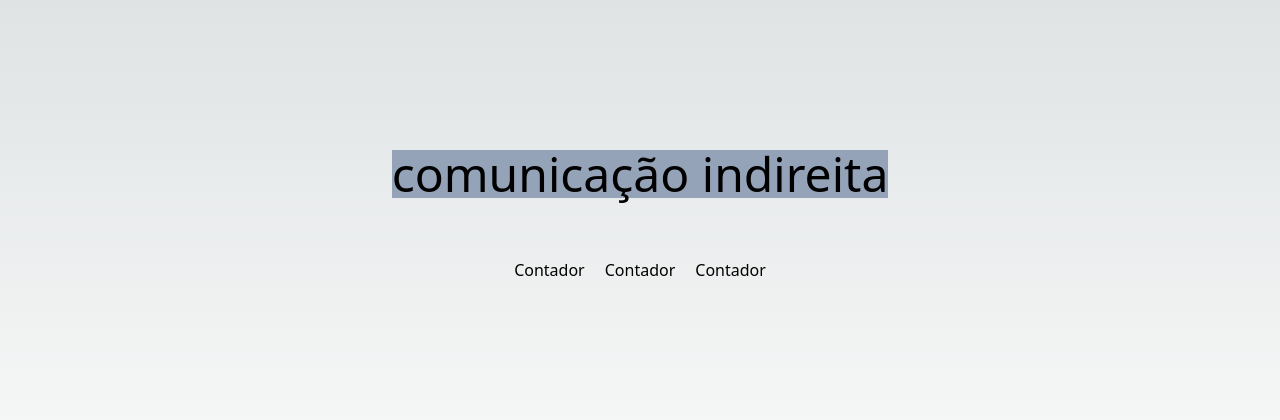
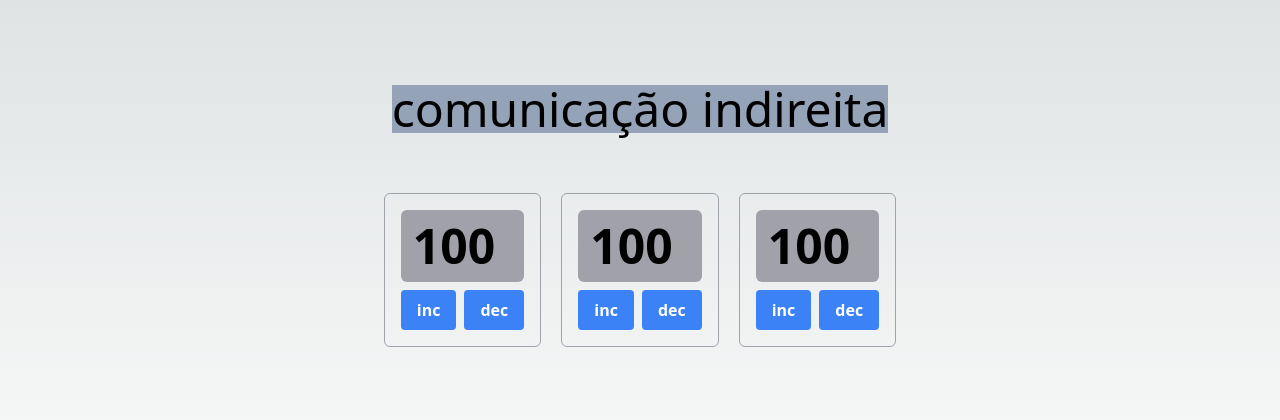
Before and after one commit to Hesa-Dev/react-v1, a Next.js app: page /comunicacao/indireita in a window 1280 px wide. Shown: the part 184-604 px from the top of the page. Built offline with nearby package versions, Linux system fonts and the light colour scheme.

Commit message:
comunicacao indireita

```diff
--- a/src/components/comunicacao/indireita/Botao.tsx
+++ b/src/components/comunicacao/indireita/Botao.tsx
@@ -0,0 +1,20 @@
+
+interface BotaoProps {
+
+}
+
+
+export default function Botao(props: BotaoProps) {
+
+    return (
+
+        <div className="flex justify-between pt-2 gap-2">
+            <button className="botao">
+                inc
+            </button>
+            <button className="botao">
+                dec
+            </button>
+        </div>
+    )
+}
--- a/src/components/comunicacao/indireita/Contador.tsx
+++ b/src/components/comunicacao/indireita/Contador.tsx
@@ -1,9 +1,13 @@
+import Botao from "./Botao";
+import Display from "./Display";
+
 export default function Contador(){
 
     return (
 
-        <div>
-            Contador
+        <div className="flex flex-col  p-4 border border-zinc-400 rounded-md">
+            <Display valor={100}/>
+            <Botao />
         </div>
     )
 }
--- /dev/null
+++ b/src/components/comunicacao/indireita/Display.tsx
@@ -0,0 +1,16 @@
+
+interface DisplayProps{
+
+    valor: number
+}
+
+
+export default function Display(props:DisplayProps){
+
+    return (
+
+        <div className="text-5xl font-black p-3 bg-zinc-400 rounded-md">
+            {props.valor}
+        </div>
+    )
+}
--- /dev/null
+++ b/src/styles/componentes.css
@@ -0,0 +1,8 @@
+
+
+.botao {
+
+    @apply bg-blue-500 text-white ;
+    @apply  font-bold py-2 px-4 rounded;
+
+}
--- a/src/styles/globals.css
+++ b/src/styles/globals.css
@@ -1,3 +1,7 @@
+
+
+/* importar seu ficheiro css personalizado */
+@import url(componentes.css);
 @tailwind base;
 @tailwind components;
 @tailwind utilities;
```
